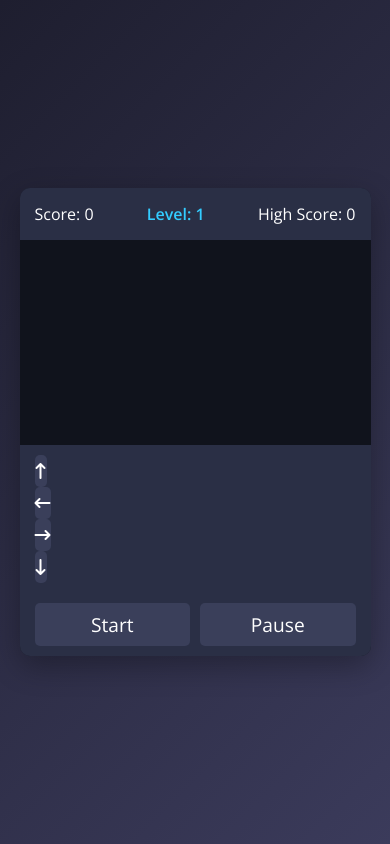
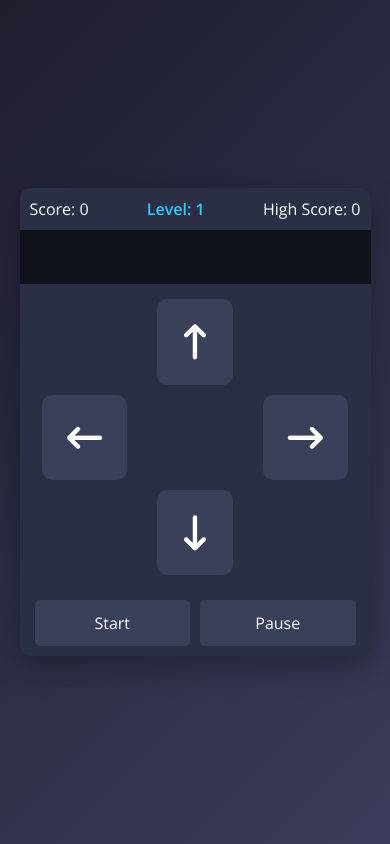
Before and after one commit to AyushM1701/Snake-game, a plain HTML site: page index.html in a window 390 px wide. Drawn offline with nearby package versions, Linux system fonts and the light colour scheme.

Commit message:
Update style.css

```diff
--- a/style.css
+++ b/style.css
@@ -38,10 +38,6 @@ body {
   gap: 15px;
 }
 
-.game-details span {
-  white-space: nowrap;
-}
-
 .level {
   color: #33ccff;
   font-weight: bold;
@@ -72,14 +68,45 @@ body {
   border-radius: 4px;
 }
 
-.controls, .buttons {
+.controls {
+  background: #2a2f45;
+  padding: 15px;
+}
+
+.arrow-grid {
+  display: grid;
+  grid-template-columns: repeat(3, 1fr);
+  grid-template-rows: repeat(3, 1fr);
+  gap: 10px;
+  width: 100%;
+  justify-items: center;
+  align-items: center;
+}
+
+.arrow-grid i {
+  font-size: 2rem;
+  padding: 20px;
+  color: white;
+  background: #3a3f5a;
+  border-radius: 10px;
+  cursor: pointer;
+  transition: all 0.3s ease;
+  text-align: center;
+  user-select: none;
+}
+
+.arrow-grid i:hover {
+  background: #50577e;
+}
+
+.buttons {
   display: flex;
   justify-content: space-between;
   background: #2a2f45;
   padding: 10px;
 }
 
-.controls i, .buttons button {
+.buttons button {
   flex: 1;
   margin: 0 5px;
   font-size: 1.2rem;
@@ -89,10 +116,10 @@ body {
   border-radius: 5px;
   cursor: pointer;
   transition: all 0.3s ease;
-  padding: 8px 0;
+  padding: 10px;
 }
 
-.controls i:hover, .buttons button:hover {
+.buttons button:hover {
   background: #50577e;
 }
 
@@ -119,20 +146,9 @@ body {
   font-weight: bold;
 }
 
-.final-score {
-  font-size: 1.5rem;
-  margin-bottom: 10px;
-}
-
-.final-level {
+.final-score, .final-level, .high-score-display {
   font-size: 1.3rem;
   margin-bottom: 10px;
-  color: #33ccff;
-}
-
-.high-score-display {
-  font-size: 1.3rem;
-  margin-bottom: 30px;
 }
 
 .restart-btn {
@@ -159,22 +175,16 @@ body {
 
   .game-details {
     font-size: 1rem;
-    padding: 15px 15px;
+    padding: 10px;
   }
 
-  .controls {
-    display: flex;
+  .arrow-grid i {
+    font-size: 2.2rem;
+    padding: 25px;
   }
 
-  .controls i {
+  .buttons button {
     font-size: 1rem;
-  }
-
-  .game-over-text {
-    font-size: 1.8rem;
-  }
-
-  .final-score, .high-score-display, .final-level {
-    font-size: 1.2rem;
+    padding: 12px;
   }
 }
```
